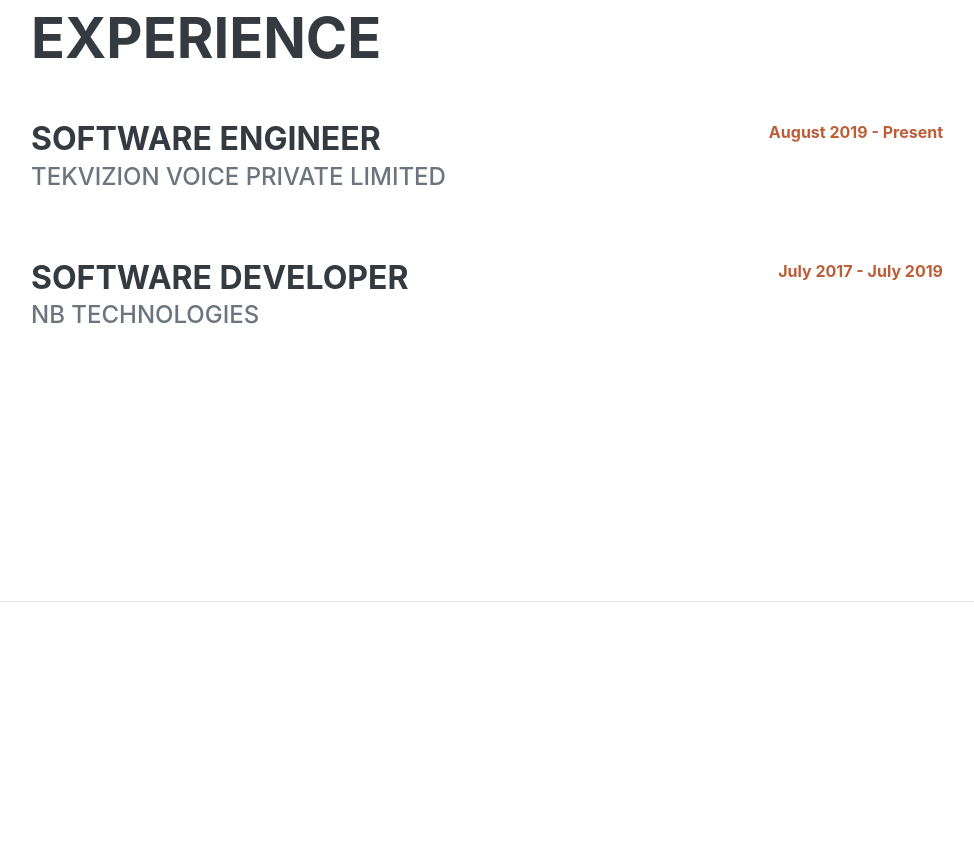
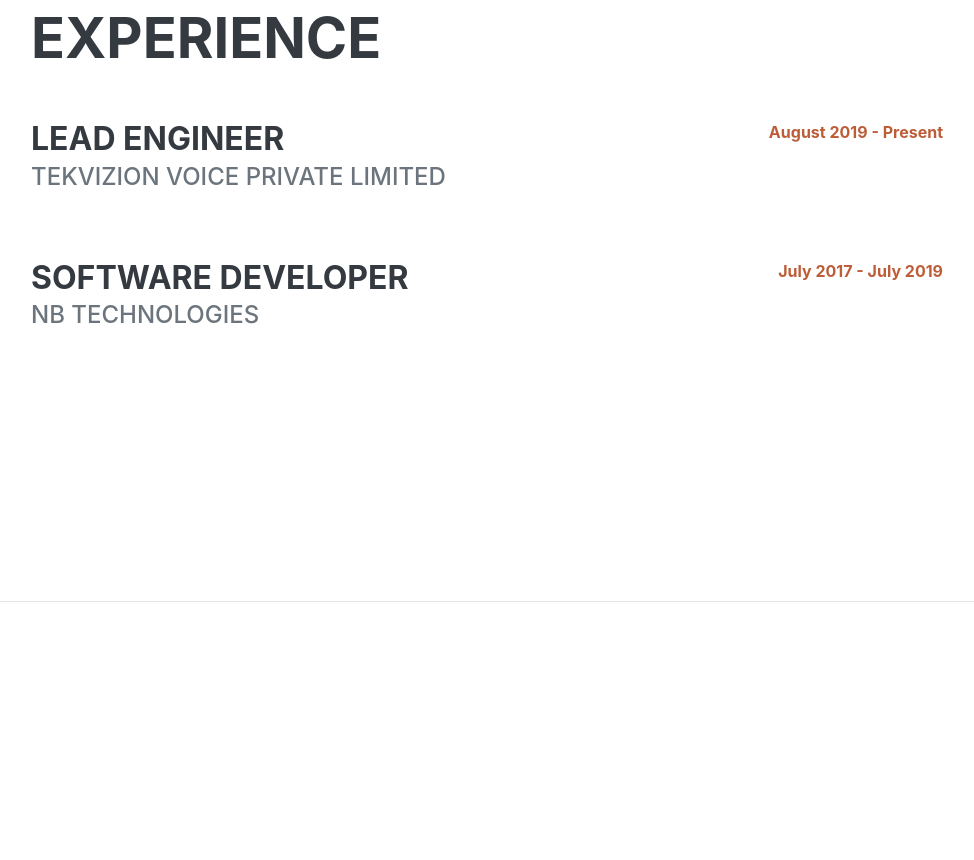
Before and after one commit to saichaitanyan/saichaitanyan.github.io, a plain HTML site: page index.html in a window 1280 px wide. Shown: the part 1000-1860 px from the top of the page, without its empty margins (289-1263 px from the left). Drawn offline with nearby package versions, Linux system fonts and the light colour scheme; a web font is replaced by a local one.

Commit message:
Update index.html

```diff
--- a/index.html
+++ b/index.html
@@ -72,7 +72,7 @@
                 <h2 class="mb-5">Experience</h2>
                 <div class="d-flex flex-column flex-md-row justify-content-between mb-5">
                     <div class="flex-grow-1">
-                        <h3 class="mb-0">Software Engineer</h3>
+                        <h3 class="mb-0">Lead Engineer</h3>
                         <div class="subheading mb-3">tekVizion Voice Private Limited</div>
                     </div>
                     <div class="flex-shrink-0"><span class="text-primary">August 2019 - Present</span></div>
```
